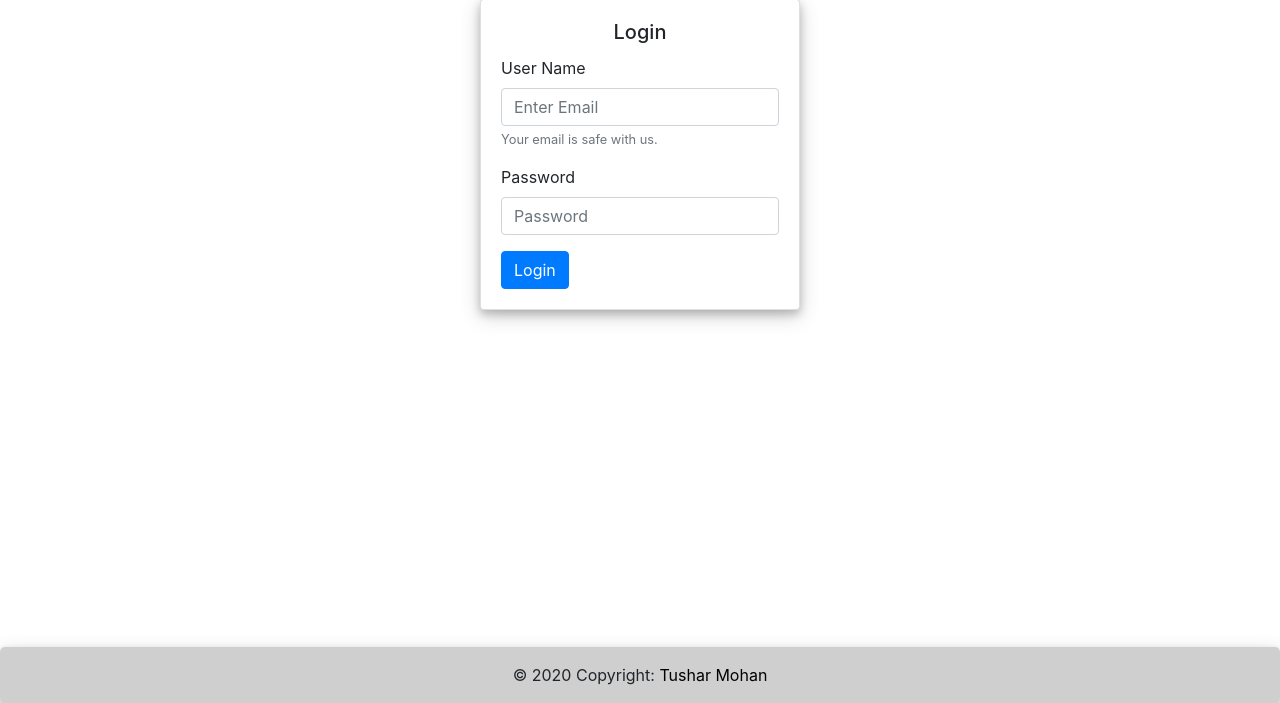
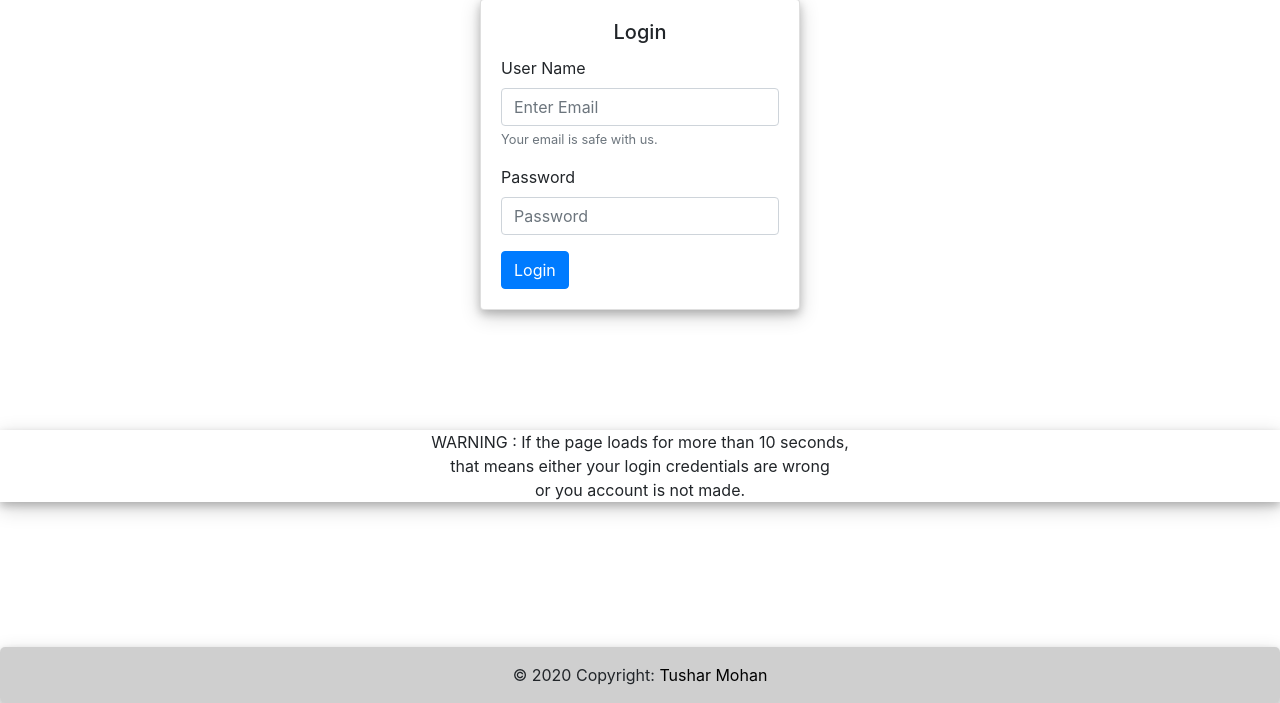
Before and after one commit to tushar2407/dipherapp, a Django app: page /login/ in a window 1280 px wide. Shown: the part 97-800 px from the top of the page. Run offline with Django 3.2, Linux system fonts and the light colour scheme; some libraries are stand-ins or nearby versions.

Commit message:
some changes

```diff
--- a/templates/main/login.html
+++ b/templates/main/login.html
@@ -23,6 +23,9 @@
           border-top-right-radius: 5px;
           border-bottom-left-radius: 5px;;
           border-bottom-right-radius: 5px;
+          box-shadow: 0 4px 8px 0 rgba(0, 0, 0, 0.2), 0 6px 20px 0 rgba(0, 0, 0, 0.19);
+        }
+        .round-b{
           box-shadow: 0 4px 8px 0 rgba(0, 0, 0, 0.2), 0 6px 20px 0 rgba(0, 0, 0, 0.19);
         }
     </style>
@@ -60,13 +63,11 @@
             </div>
             <button type="submit"class="btn btn-primary">Login</button>
         </form>
-          <!--<h6 class="card-subtitle mb-2 text-muted">Card subtitle</h6>
-          <p class="card-text">Some quick example text to build on the card title and make up the bulk of the card's content.</p>
-          <a href="#" class="card-link">Card link</a>
-          <a href="#" class="card-link">Another link</a>-->
+
         </div>
       </div>
       </div>
+      <p class="card-text round-b " style="text-align: center;"> WARNING : If the page loads for more than 10 seconds,<br> that means either your login credentials are wrong <br>or you account is not made.</p>
       <footer class="page-footer font-small fixed-bottom navbar-dark " style="background-color: rgba(0, 0, 0, 0.19);">
         <div class="footer-copyright text-center py-3 text-black-80">&copy; 2020 Copyright:
           <a href="#" style="color: black;" > Tushar Mohan</a>
```
